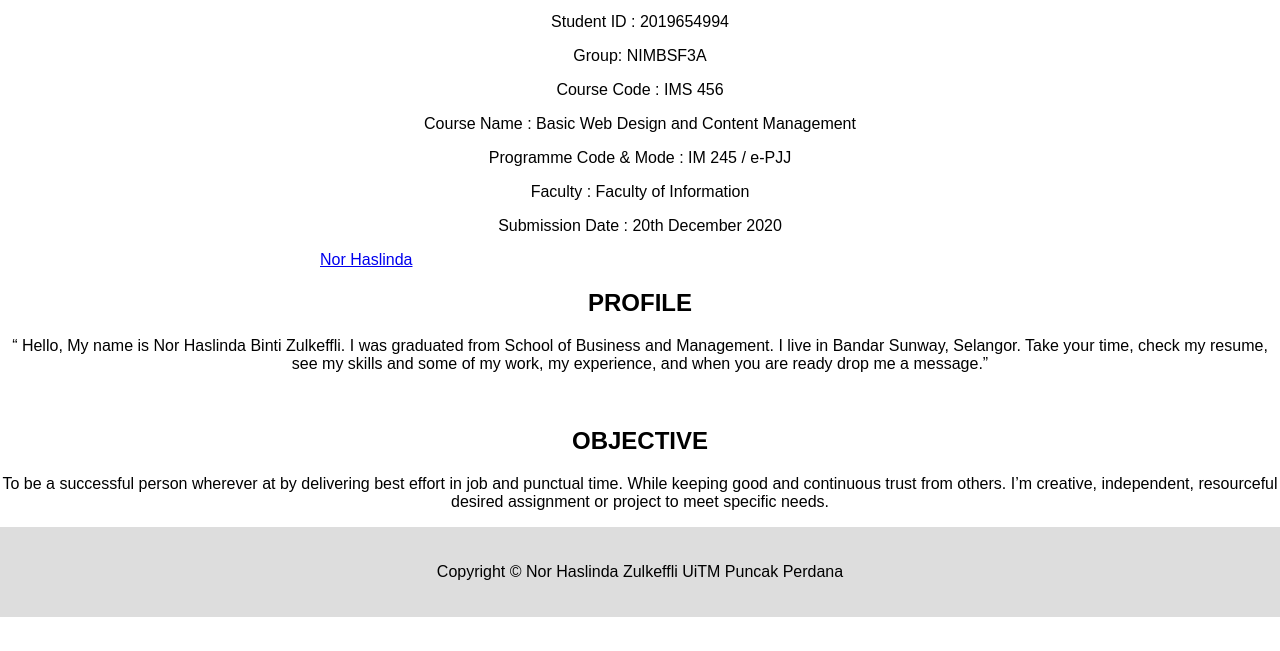
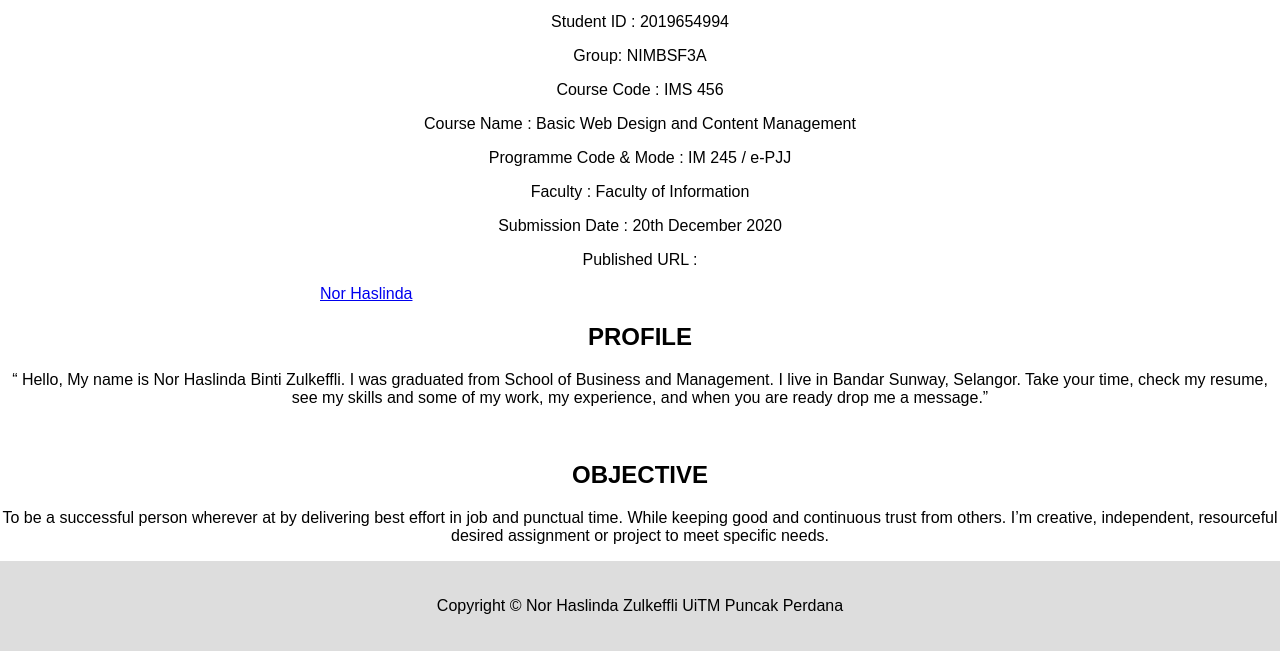
Before and after one commit to Lindazulkeffli/Nor-Haslinda-Zulkeffli, a plain HTML site: page index.html in a window 1280 px wide. Shown: the part 929-1580 px from the top of the page. Before the commit the page ends 1546 px from the top, so only its background shows below. Drawn offline with Linux system fonts and the light colour scheme.

Commit message:
Update index.html

```diff
--- a/index.html
+++ b/index.html
@@ -116,6 +116,7 @@ body {
     <p style="text-align:center;">Programme Code & Mode : IM 245 / e-PJJ</p>
     <p style="text-align:center;">Faculty : Faculty of Information</p>
     <p style="text-align:center;">Submission Date : 20th December 2020</p>
+    <p style="text-align:center;">Published URL :</p>
     <p><a href="https://lindazulkeffli.netlify.app/">Nor Haslinda</a></p>
 
 
```
